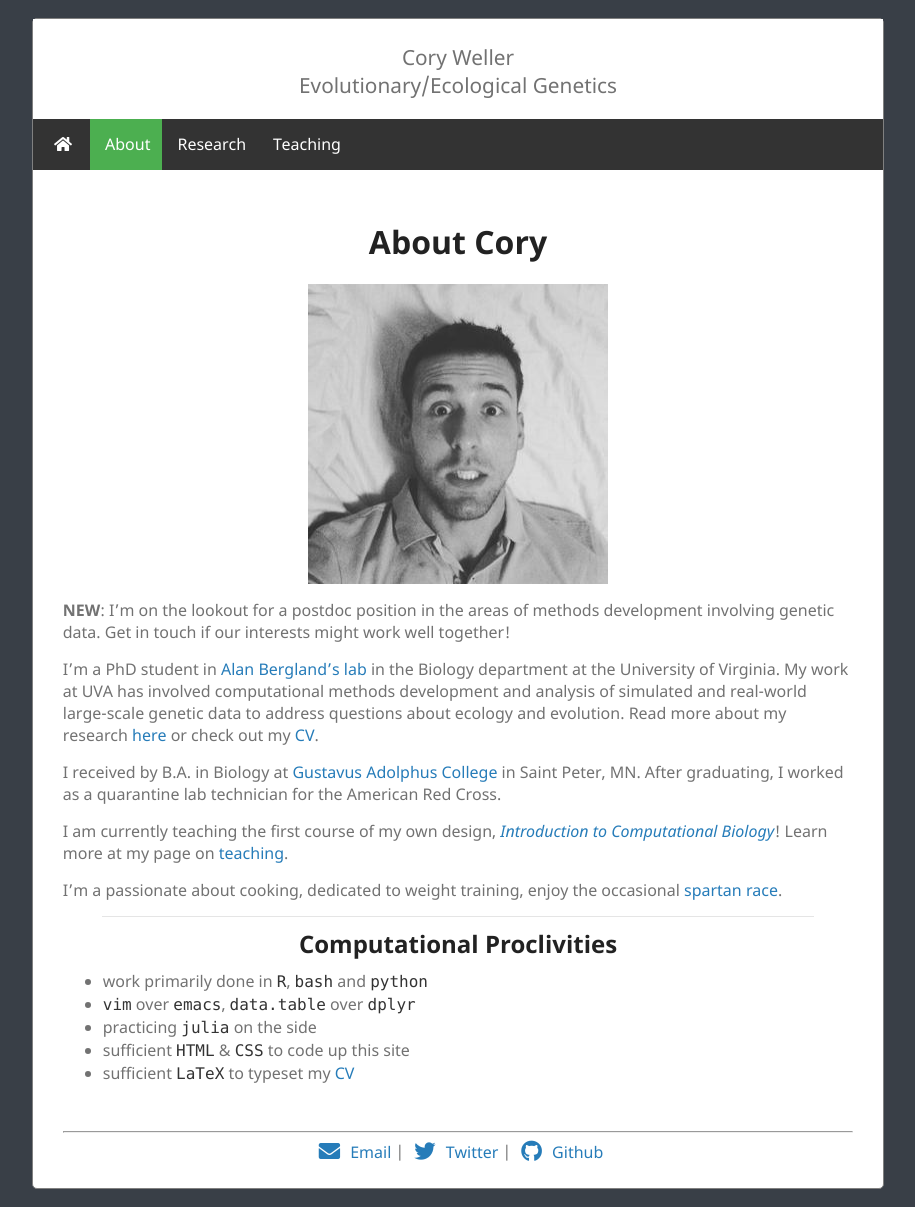
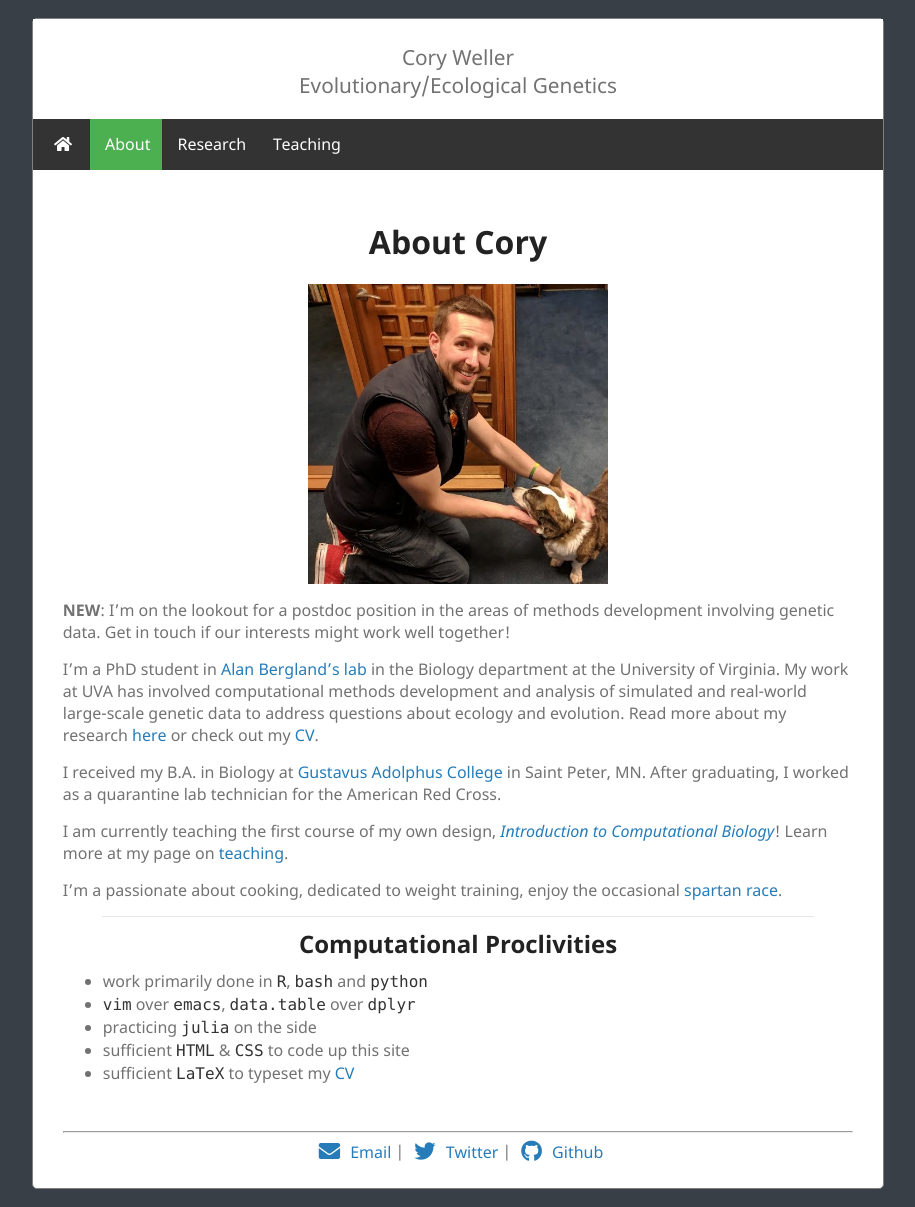
Before and after one commit to cory-weller/cory-weller.github.io, a Jekyll site: the page built from about_me.md, in a window 1280 px wide and 1207 px high. Shown: the whole window, without its empty margins (182-1097 px from the left). Built offline with Jekyll 4.4.1, drawn with Linux system fonts in a browser that asks for light colours.

Commit message:
update links
add about me pic

```diff
--- a/about_me.md
+++ b/about_me.md
@@ -5,21 +5,21 @@ title: Cory Weller | About
 
 # About Cory
 
-<center><img src="/assets/img/pic.jpg" width="300" height="300"></center>
+<center><img src="/assets/img/cory_and_corgi.jpg" width="300" height="300"></center>
 
  **NEW**: I'm on the lookout for a postdoc position in the areas of methods development involving genetic data. Get in touch if our interests might work well together!
 
- I'm a PhD student in [Alan Bergland's lab](http://bergland-lab.org) in the Biology department at the University of Virginia. My work at UVA has involved computational methods development and analysis of simulated and real-world large-scale genetic data to address questions about ecology and evolution. Read more about my research [here](/research.html) or check out my [CV](assets/docs/CAWeller_CV.pdf).
+ I'm a PhD student in [Alan Bergland's lab](http://bergland-lab.org) in the Biology department at the University of Virginia. My work at UVA has involved computational methods development and analysis of simulated and real-world large-scale genetic data to address questions about ecology and evolution. Read more about my research [here](research.html) or check out my [CV](assets/docs/CAWeller_CV.pdf).
 
-I received by B.A. in Biology at [Gustavus Adolphus College](https://www.gustavus.edu) in Saint Peter, MN. After graduating, I worked as a quarantine lab technician for the American Red Cross.
+I received my B.A. in Biology at [Gustavus Adolphus College](https://www.gustavus.edu) in Saint Peter, MN. After graduating, I worked as a quarantine lab technician for the American Red Cross.
 
 I am currently teaching the first course of my own design, [*Introduction to Computational Biology*](https://github.com/cory-weller/BIOL4585)! Learn more at my page on [teaching](/teaching.html).
 
-I'm a passionate about cooking, dedicated to weight training, enjoy the occasional [spartan race](/spartan.html).
+I'm a passionate about cooking, dedicated to weight training, enjoy the occasional [spartan race](spartan.html).
 
 ## Computational Proclivities
   * work primarily done in `R`, `bash` and `python`
   * `vim` over `emacs`, `data.table` over `dplyr`
   * practicing `julia` on the side
   * sufficient `HTML` & `CSS` to code up this site
-  * sufficient `LaTeX` to typeset my [CV](/assets/docs/CAWeller_CV.pdf)
+  * sufficient `LaTeX` to typeset my [CV](assets/docs/CAWeller_CV.pdf)
```
Also changed, not shown: index.md (+1 -1 lines), assets/img/cory_and_corgi.jpg (added).
